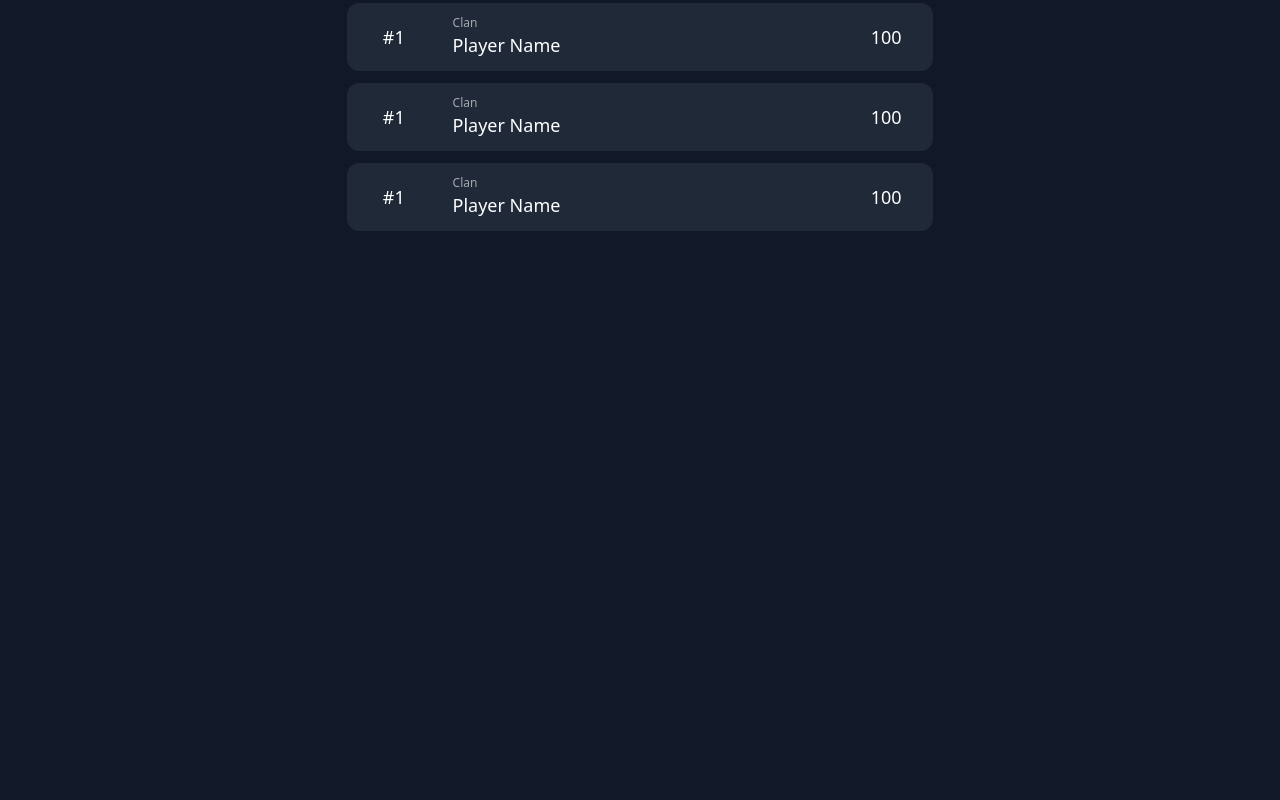
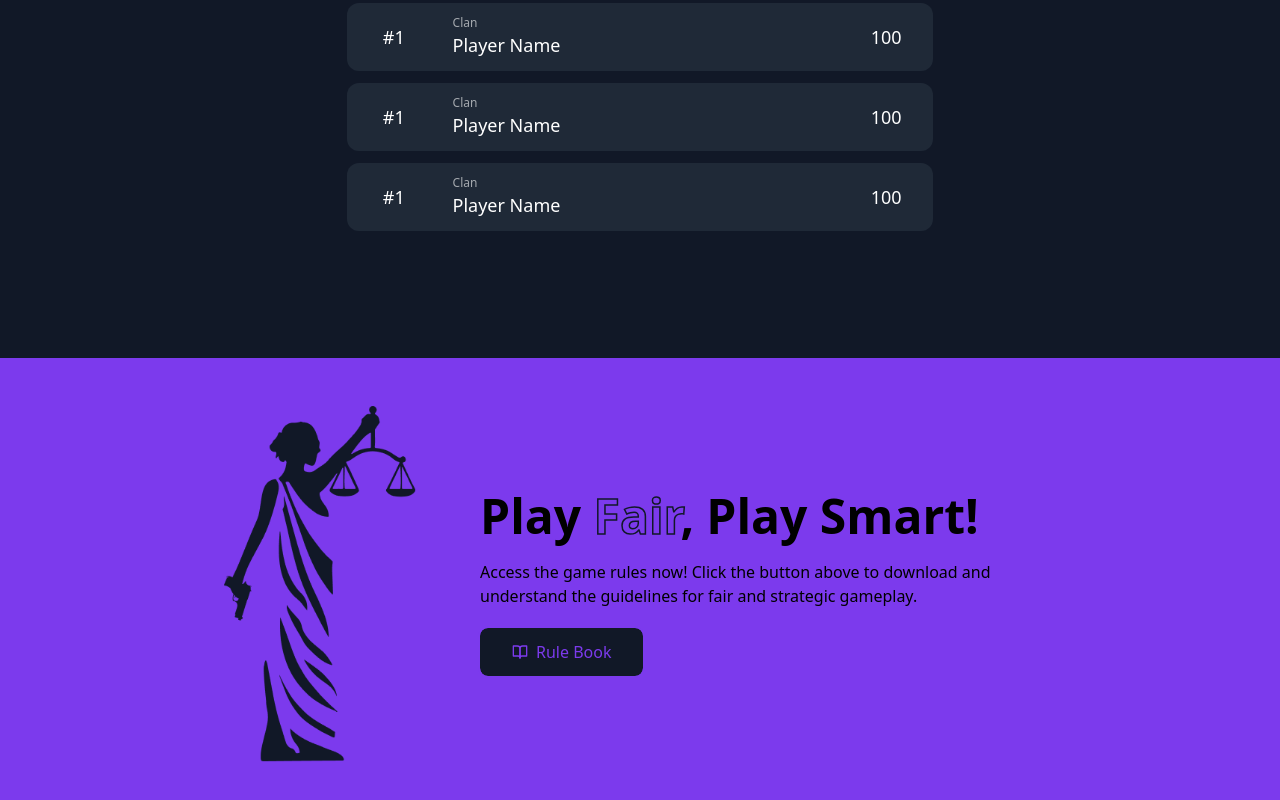
Before and after one commit to MrRevengerX/esport-leaderboard-website, a Next.js app: page / in a window 1280 px wide. Shown: the part 1242-2042 px from the top of the page. Before the commit the page ends 1600 px from the top, so only its background shows below. Built offline with nearby package versions, Linux system fonts and the light colour scheme.

Commit message:
Rules section done.

```diff
--- a/app/components/hero.tsx
+++ b/app/components/hero.tsx
@@ -2,7 +2,7 @@ import Image from "next/image";
 
 export default function Hero() {
   return (
-    <div className="relative flex min-h-screen select-none flex-col items-center justify-center gap-7  text-white md:gap-12 md:px-10 ">
+    <div className="relative flex min-h-screen flex-col items-center justify-center gap-7  text-white md:gap-12 md:px-10 ">
       <div className="text-5xl font-medium uppercase tracking-wider md:text-7xl">
         <h1 className="">Ascend to</h1>
         <h1 className="mt-2 text-primary600">Greatness</h1>
--- /dev/null
+++ b/app/components/rules-section.tsx
@@ -0,0 +1,34 @@
+import Image from "next/image";
+import { FiBookOpen } from "react-icons/fi";
+export default function RulesSection() {
+  return (
+    <div className="flex flex-col items-center justify-center gap-y-10 bg-primary600 px-4 py-12 md:flex-row md:gap-x-10 md:gap-y-0 lg:gap-x-16">
+      <Image
+        src="/assets/png/lady-of-justice.png"
+        width={120}
+        height={60}
+        alt=""
+        className="lg:w-48"
+      />
+      <div className="flex flex-col items-center gap-y-5 text-center md:max-w-md lg:max-w-xl lg:items-start lg:text-left">
+        <div className="text-4xl font-semibold lg:flex lg:gap-x-3 lg:text-5xl">
+          <h1 className="">
+            Play <span className="outline-text-dark">Fair</span>,
+          </h1>
+          <h1>Play Smart!</h1>
+        </div>
+        <p className="font-light">
+          Access the game rules now! Click the button above to download and
+          understand the guidelines for fair and strategic gameplay.
+        </p>
+        <a
+          href=""
+          className="flex items-center gap-x-2 rounded-lg bg-gray-900 px-8 py-3 text-primary600 outline outline-2 transition-colors duration-300 ease-in-out hover:bg-primary600 hover:text-gray-900"
+        >
+          <FiBookOpen />
+          Rule Book
+        </a>
+      </div>
+    </div>
+  );
+}
--- a/app/globals.css
+++ b/app/globals.css
@@ -6,6 +6,11 @@
 
 .outline-text {
   -webkit-text-stroke: 1.5px #6d28d9;
+  -webkit-text-fill-color: transparent;
+}
+
+.outline-text-dark {
+  -webkit-text-stroke: 1.5px #111827;
   -webkit-text-fill-color: transparent;
 }
 
--- a/app/layout.tsx
+++ b/app/layout.tsx
@@ -21,7 +21,7 @@ export default function RootLayout({
   children: React.ReactNode;
 }) {
   return (
-    <html lang="en">
+    <html lang="en" className="select-none ">
       <Script
         async
         src="https://www.googletagmanager.com/gtag/js?id=G-E4H2B0ZX1D"
--- a/app/page.tsx
+++ b/app/page.tsx
@@ -6,12 +6,14 @@ import { useEffect } from "react";
 import NavBar from "./components/navbar";
 import Hero from "./components/hero";
 import LeaderboardSection from "./components/leaderboard-section";
+import RulesSection from "./components/rules-section";
 
 export default function Home() {
   return (
     <>
       <Hero />
       <LeaderboardSection />
+      <RulesSection />
     </>
   );
 }
```
Also changed, not shown: public/assets/png/lady-of-justice.png (added).
